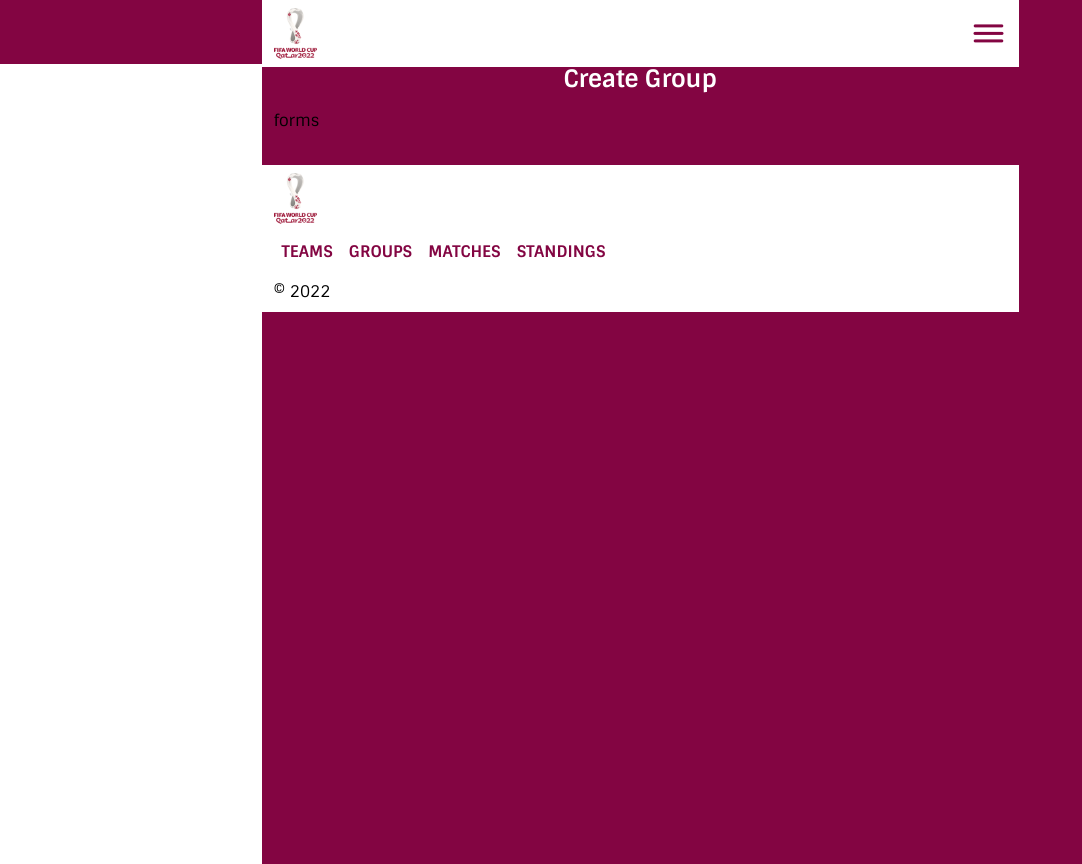
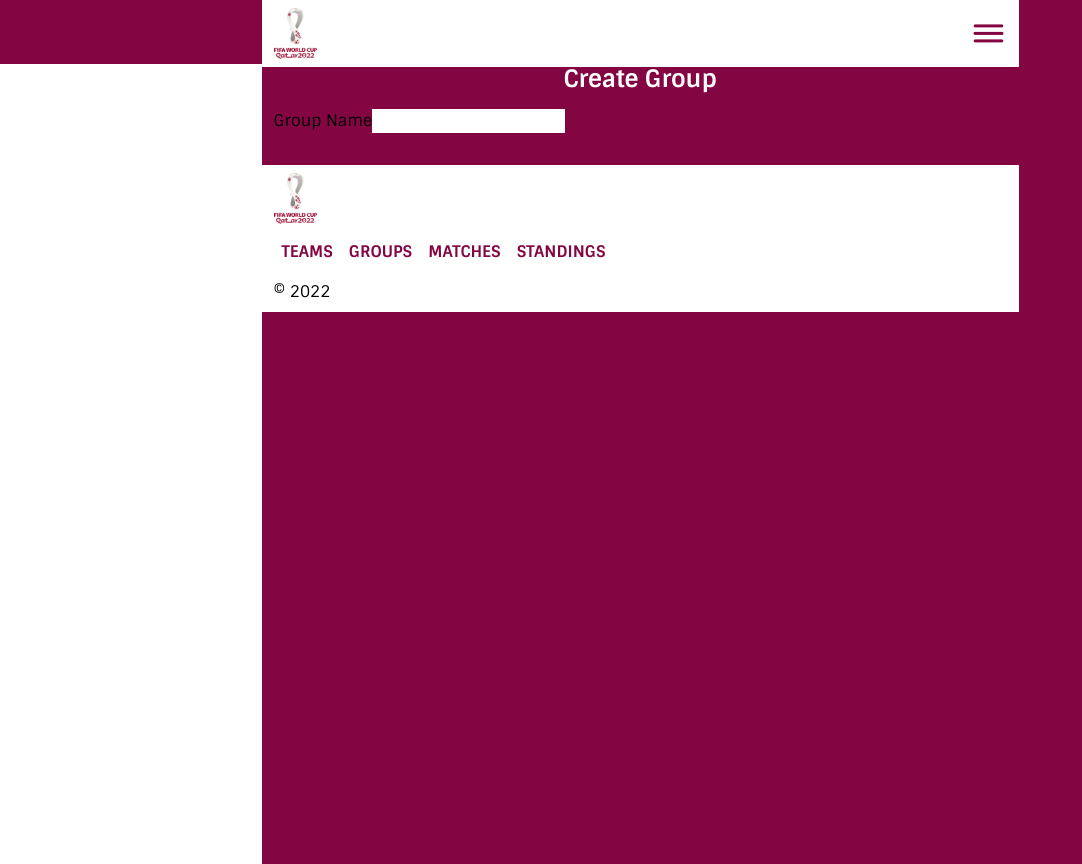
Before and after one commit to Abasiofon01/world-cup-games, a Vue app: page /groups/new in a window 1280 px wide. Shown: the whole page, without its empty margins (0-1082 px from the left). Built offline with nearby package versions, Linux system fonts and the light colour scheme; no server answers.

Commit message:
feat: successful creation of group

```diff
--- a/src/Store/store.js
+++ b/src/Store/store.js
@@ -5,15 +5,15 @@ import { http } from "../services/axios";
 export const store = createStore({
   state: {
     posts: [],
-    teams: [],
+    teams: []
   },
   getters: {
-    posts: (state) => {
+    posts: state => {
       return state.posts;
     },
-    teams: (state) => {
+    teams: state => {
       return state.teams;
-    },
+    }
   },
   mutations: {
     SET_ITEMS(state, posts) {
@@ -21,16 +21,21 @@ export const store = createStore({
     },
     SET_TEAMS(state, teams) {
       state.teams = teams;
-    },
+    }
   },
   actions: {
     async loadPosts({ commit }) {
       return http
         .get("http://jsonplaceholder.typicode.com/posts")
-        .then((response) => {
+        .then(response => {
           commit("SET_ITEMS", response.data);
           return response.data;
         });
+    },
+    async createGroup(ctx, form) {
+      return http.post("groups", form).then(response => {
+        return response.data;
+      });
     },
     async getTeams({ commit }) {
       try {
@@ -39,6 +44,6 @@ export const store = createStore({
       } catch (error) {
         console.log(error);
       }
-    },
-  },
+    }
+  }
 });
--- a/src/services/axios.js
+++ b/src/services/axios.js
@@ -1,7 +1,7 @@
 import axios from "axios";
 
 export const http = axios.create({
-  baseURL: import.meta.env.VUE_APP_API_BASE_URL
+  baseURL: import.meta.env.VITE_API_BASE_URL
 });
 
 http.interceptors.response.use(
--- a/src/views/GroupForm.vue
+++ b/src/views/GroupForm.vue
@@ -2,15 +2,27 @@
   <Layout :showNewBtn="false" wrapperClass="form-wrapper">
     <template #title> {{ headerTitle }} </template>
 
-    forms
+    <form @submit.prevent="onSubmit">
+      <label for="group_name">Group Name</label>
+      <input v-model="form.name" id="group_name" type="text" />
+    </form>
   </Layout>
 </template>
 
 <script>
   import Layout from "../Layout/Layout.vue";
+  import { mapActions } from "vuex";
 
   export default {
     name: "GroupForm",
+
+    data() {
+      return {
+        form: {
+          name: ""
+        }
+      };
+    },
 
     components: {
       Layout
@@ -24,6 +36,18 @@
       headerTitle() {
         return this.isEditMode ? "Edit Group" : "Create Group";
       }
+    },
+
+    methods: {
+      async onSubmit() {
+        const submitFn = this.isEditMode ? () => {} : this.createGroup;
+
+        await submitFn(this.form).then(response => {
+          console.log(response);
+        });
+      },
+
+      ...mapActions(["createGroup"])
     }
   };
 </script>
```
